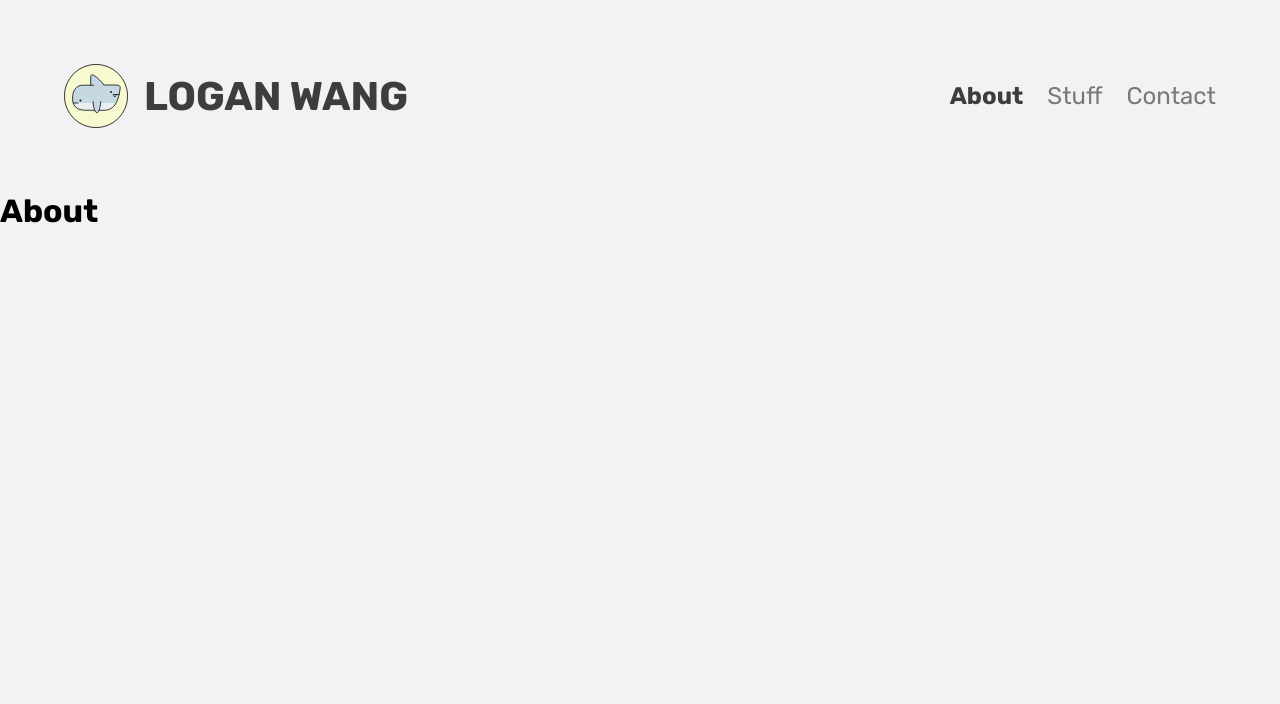
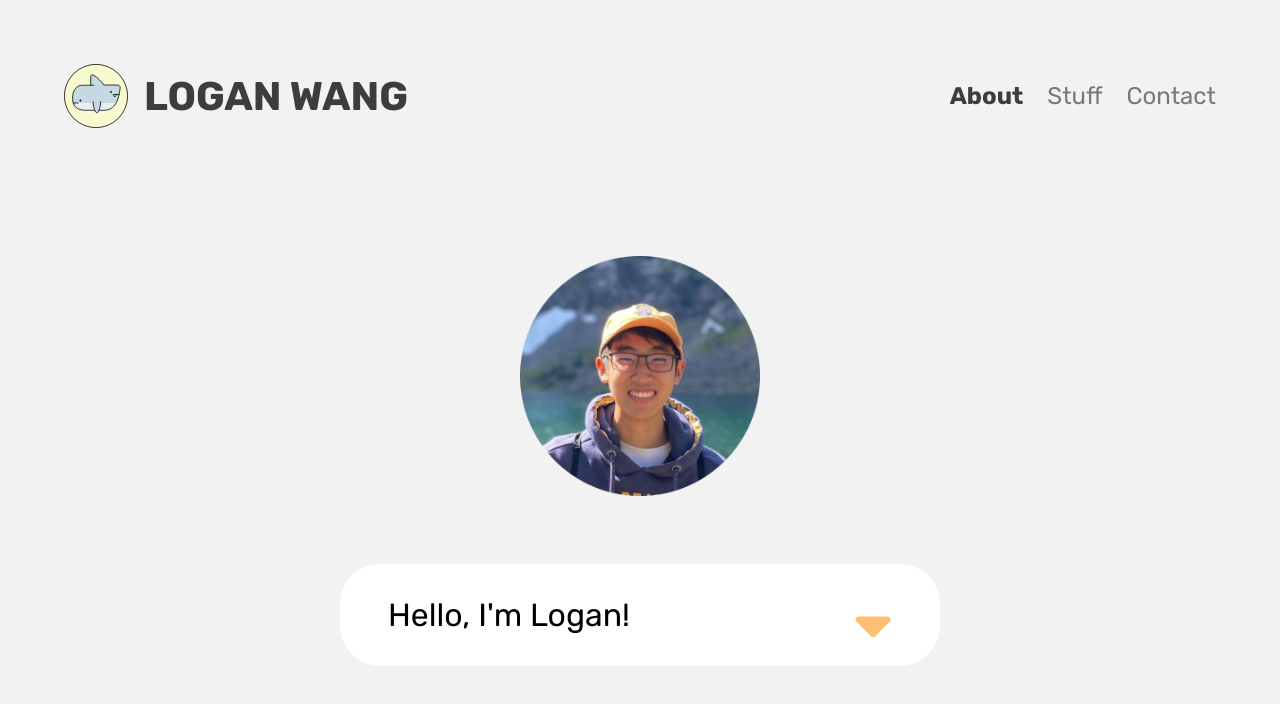
Before and after one commit to logansw/Personal-Website, a Next.js app in the folder personal-website/: page / in a window 1280 px wide. Shown: the top 704 px of the page. Built offline with nearby package versions, Linux system fonts and the light colour scheme.

Commit message:
Dialogue system implemented!

```diff
--- /dev/null
+++ b/personal-website/components/Dialogue.module.css
@@ -0,0 +1,59 @@
+.dialogue {
+  max-width: 600px;
+  width: 80%;
+  margin: auto;
+}
+
+.userResponse {
+  background-color: #FFBE73;
+  position: absolute;
+  right: 0px;
+  top: -24px;
+  padding: 16px 20px;
+  border-radius: 100px;
+}
+
+.logan {
+  display: flex;
+  background-color: white;
+  padding: 32px 48px;
+  border-radius: 40px;
+  margin: auto;
+  justify-content: space-between;
+}
+
+.text {
+  font-size: 2.0rem;
+}
+
+.arrow {
+  align-self: flex-end;
+  min-width: 32px;
+  animation: breathe ease-in-out 3s infinite;
+}
+
+@keyframes breathe {
+  0% {
+    transform: translateY(8px);
+  }
+
+  45% {
+    transform: translateY(8px);
+  }
+
+  55% {
+    transform: translateY(16px);
+  }
+
+  65% {
+    transform: translateY(8px);
+  }
+
+  100% {
+    transform: translateY(8px);
+  }
+}
+
+.relative {
+  position: relative;
+}
--- /dev/null
+++ b/personal-website/components/Dialogue.tsx
@@ -0,0 +1,61 @@
+import React from "react";
+import styles from "./Dialogue.module.css";
+import Image from "next/image"
+
+interface Props {
+  text: string,
+  userResponse: string,
+  clickHandler: any,
+  clickable?: boolean,
+}
+
+export default class Dialogue extends React.Component<Props> {
+  render() {
+    return (
+      <div className={styles.dialogue}>
+        <div className={styles.relative}>
+          {this.renderUserResponse()}
+        </div>
+        {this.renderLoganResponse()}
+      </div>
+    );
+  }
+
+  renderUserResponse() {
+    if (this.props.userResponse === "") {
+      return null;
+    } else {
+      return (
+        <div className={styles.userResponse}>
+          {this.props.userResponse}
+        </div>
+      );
+    }
+  }
+
+  renderLoganResponse() {
+    if (this.props.clickable) {
+      return (
+        <div className={styles.logan} onClick={this.props.clickHandler}>
+          <div className={styles.text}>
+            {this.props.text}
+          </div>
+          <div className={styles.arrow}>
+            <Image  src="/Arrow.svg"
+                      alt="Next"
+                      width={37}
+                      height={22}/>
+          </div>
+        </div>
+      );
+    } else {
+      return (
+        <div className={styles.logan} onClick={this.props.clickHandler}>
+          <div className={styles.text}>
+            {this.props.text}
+          </div>
+        </div>
+      );
+    }
+  }
+}
--- /dev/null
+++ b/personal-website/components/Response.module.css
@@ -0,0 +1,6 @@
+.response {
+  background-color: #FFBE73;
+  padding: 20px 24px;
+  font-size: 1.2rem;
+  border-radius: 100px;
+}
--- /dev/null
+++ b/personal-website/components/Response.tsx
@@ -0,0 +1,18 @@
+import React from "react";
+import styles from "./Response.module.css";
+import Image from "next/image"
+
+interface Props {
+  text: string,
+  clickHandler: any,
+}
+
+export default class Response extends React.Component<Props> {
+  render() {
+    return (
+      <div className={styles.response} onClick={this.props.clickHandler}>
+        {this.props.text}
+      </div>
+    );
+  }
+}
--- a/personal-website/pages/index.tsx
+++ b/personal-website/pages/index.tsx
@@ -1,80 +1,220 @@
-import Head from 'next/head'
-import Image from 'next/image'
+import React from 'react';
+import Image from 'next/image';
 import styles from '../styles/Home.module.css'
-import Text from '../components/Text';
-import Logo from '../components/Logo';
-import Link from 'next/link';
 import NavBar from '../components/NavBar';
+import Dialogue from '../components/Dialogue';
+import Response from '../components/Response';
 
-export default function Home() {
-  return(
-    <div>
-      <NavBar active="about"/>
-      <h1>About</h1>
-    </div>
-  );
+type Message = {id: string, logan: string, user: Response[], reply: string, next: string};
+type Response = {text: string, next: string};
+let dialogue: Message;
 
-  return (
-    <div className={styles.container}>
-      <Head>
-        <title>Create Next App</title>
-        <meta name="description" content="Generated by create next app" />
-        <link rel="icon" href="/favicon.ico" />
-      </Head>
+interface State {
+  dialogue: Message
+}
 
-      <main className={styles.main}>
-        <h1 className={styles.title}>
-          Welcome to <a href="https://nextjs.org">Next.js!</a>
-        </h1>
+const section2responses: {text: string, next: string}[] = [
+  {text: "Cool! I want to see!", next: "3a.1"},
+  {text: "What kinds of stuff?", next: "3b.1"},
+  {text: "Stuff is great.", next: "3c.1"}
+]
 
-        <p className={styles.description}>
-          Get started by editing{' '}
-          <code className={styles.code}>pages/index.js</code>
-        </p>
+const messageData: Message[] = [
+  {
+    id: "1.1",
+    logan: "Hello, I'm Logan!",
+    user: [],
+    reply: "",
+    next: "1.2"
+  },
+  {
+    id: "1.2",
+    logan: "Welcome to my little corner of the internet!",
+    user: [
+      {text: "Nice to meet you!", next: "2a.1"},
+      {text: "Who are you? Where am I?", next: "2b.1"},
+      {text: "Corners are great.", next: "2c.1"}
+    ],
+    reply: "",
+    next: "1.2" // No change
+  },
+  {
+    id: "2a.1",
+    logan: "Nice to meet you too!",
+    user: [],
+    reply: "Nice to meet you!",
+    next: "2a.2"
+  },
+  {
+    id: "2a.2",
+    logan: "My name is Logan Wang, I'm a CSE student at UW, and I like to make stuff (like this website)!",
+    user: section2responses,
+    reply: "Nice to meet you!",
+    next: "2a.2" // No change
+  },
+  {
+    id: "2b.1",
+    logan: "Great questions!",
+    user: [],
+    reply: "Who are you? Where am I?",
+    next: "2b.2"
+  },
+  {
+    id: "2b.2",
+    logan: "I'm Logan Wang, a CSE student at UW, and I like to make stuff!",
+    user: [],
+    reply: "Who are you? Where am I?",
+    next: "2b.3"
+  },
+  {
+    id: "2b.3",
+    logan: "This website is home to fun projects I've built for others to see!",
+    user: section2responses,
+    reply: "Who are you? Where am I?",
+    next: "2b.3" // No change
+  },
+  {
+    id: "2c.1",
+    logan: "Right? Corners ARE great.",
+    user: [],
+    reply: "Corners are great.",
+    next: "2c.2"
+  },
+  {
+    id: "2c.2",
+    logan: "Anyways, my name is Logan Wang, I'm a CSE student at UW, and I like to make stuff!",
+    user: section2responses,
+    reply: "Corners are great.",
+    next: "2c.2" // No change
+  },
+  {
+    id: "3a.1",
+    logan: "Hooray, please do!",
+    user: [],
+    reply: "Cool! I want to see!",
+    next: "3a.2"
+  },
+  {
+    id: "3a.2",
+    logan: "Enjoy your visit and have a nice day!",
+    user: [{text: "Sweet, thank you!", next: "/stuff"}],
+    reply: "Cool! I want to see!",
+    next: "3a.2" // No change
+  },
+  {
+    id: "3b.1",
+    logan: "Good question!",
+    user: [],
+    reply: "What kinds of stuff?",
+    next: "3b.2"
+  },
+  {
+    id: "3b.2",
+    logan: "Please take a look around to find out :)",
+    user: [{text: "Okidoki", next: "/stuff"}],
+    reply: "What kinds of stuff?",
+    next: "3b.2" // No change
+  },
+  {
+    id: "3c.1",
+    logan: "Yes. I like the way you think.",
+    user: [],
+    reply: "Stuff is great.",
+    next: "3c.2"
+  },
+  {
+    id: "3c.2",
+    logan: "Please take a look around and see what kinds of cool stuff you can find!",
+    user: [{text: "Peace out rainbow trout.", next: "/stuff"}],
+    reply: "Stuff is great.",
+    next: "3c.2" // No change
+  }
+];
+export default class Home extends React.Component<{}, State> {
+  constructor(props: any) {
+    super(props);
+    this.state = {
+      dialogue: messageData[0],
+    };
+    this.advanceDialogue = this.advanceDialogue.bind(this);
+    this.getMessage = this.getMessage.bind(this);
+  }
 
-        <div className={styles.grid}>
-          <a href="https://nextjs.org/docs" className={styles.card}>
-            <h2>Documentation &rarr;</h2>
-            <p>Find in-depth information about Next.js features and API.</p>
-          </a>
+  render() {
+    return(
+      <div>
+        <NavBar active="about"/>
+        <div className={styles.about}>
+          <div className={styles.flexGap} />
+          <div className={styles.pfp}>
+            <Image  src="/PFP Circle.png"
+                    alt="Logan"
+                    width={240}
+                    height={240}/>
+          </div>
+          <Dialogue text={this.state.dialogue.logan}
+                    userResponse={this.state.dialogue.reply}
+                    clickHandler={() => this.advanceDialogue(this.state.dialogue.next)}
+                    clickable={this.state.dialogue.user.length == 0} />
+          <div className={styles.responses}>
+            {this.generateResponses()}
+          </div>
+          <div className={styles.flexGap} />
+        </div>
+      </div>
+    );
+  }
 
-          <a href="https://nextjs.org/learn" className={styles.card}>
-            <h2>Learn &rarr;</h2>
-            <p>Learn about Next.js in an interactive course with quizzes!</p>
-          </a>
+  advanceDialogue(next: string) {
+    this.setState({dialogue: this.getMessage(next)});
+  }
 
-          <a
-            href="https://github.com/vercel/next.js/tree/master/examples"
-            className={styles.card}
-          >
-            <h2>Examples &rarr;</h2>
-            <p>Discover and deploy boilerplate example Next.js projects.</p>
-          </a>
+  generateResponses() {
+    const responses: Response[] = this.state.dialogue.user;
 
-          <a
-            href="https://vercel.com/new?utm_source=create-next-app&utm_medium=default-template&utm_campaign=create-next-app"
-            className={styles.card}
-          >
-            <h2>Deploy &rarr;</h2>
-            <p>
-              Instantly deploy your Next.js site to a public URL with Vercel.
-            </p>
-          </a>
-        </div>
-      </main>
+    return (
+      <div className={styles.responses}>
+        {responses.map((response: Response) =>  <div className={styles.response}>
+                                                  <Response text={response.text} clickHandler={() => this.advanceDialogue(response.next)} />
+                                                </div>)}
+      </div>
+    );
+  }
 
-      <footer className={styles.footer}>
-        <a
-          href="https://vercel.com?utm_source=create-next-app&utm_medium=default-template&utm_campaign=create-next-app"
-          target="_blank"
-          rel="noopener noreferrer"
-        >
-          Powered by{' '}
-          <span className={styles.logo}>
-            <Image src="/vercel.svg" alt="Vercel Logo" width={72} height={16} />
-          </span>
-        </a>
-      </footer>
-    </div>
-  )
+  getMessage(id: string) {
+    switch (id) {
+      case "1.1":
+        return messageData[0];
+      case "1.2":
+        return messageData[1];
+      case "2a.1":
+        return messageData[2];
+      case "2a.2":
+        return messageData[3];
+      case "2b.1":
+        return messageData[4];
+      case "2b.2":
+        return messageData[5];
+      case "2b.3":
+        return messageData[6];
+      case "2c.1":
+        return messageData[7];
+      case "2c.2":
+        return messageData[8];
+      case "3a.1":
+        return messageData[9];
+      case "3a.2":
+        return messageData[10];
+      case "3b.1":
+        return messageData[11];
+      case "3b.2":
+        return messageData[12];
+      case "3c.1":
+        return messageData[13];
+      case "3c.2":
+        return messageData[14];
+      default:
+        return messageData[0];
+    }
+  }
 }
--- a/personal-website/styles/Home.module.css
+++ b/personal-website/styles/Home.module.css
@@ -1,121 +1,31 @@
-.container {
-  min-height: 100vh;
-  padding: 0 0.5rem;
+.pfp {
+  margin-top: 64px;
+  margin-bottom: 64px;
+}
+
+.flexGap {
+  flex: 1;
+  width: 1px;
+  height: 1px;
+  background-color: red;
+}
+
+.about {
   display: flex;
   flex-direction: column;
-  justify-content: center;
-  align-items: center;
-  height: 100vh;
-}
-
-.main {
-  padding: 5rem 0;
-  flex: 1;
-  display: flex;
-  flex-direction: column;
-  justify-content: center;
   align-items: center;
 }
 
-.footer {
-  width: 100%;
-  height: 100px;
-  border-top: 1px solid #eaeaea;
+.responses {
   display: flex;
-  justify-content: center;
-  align-items: center;
+  flex-direction: column;
+  margin-top: 20px;
 }
 
-.footer a {
-  display: flex;
-  justify-content: center;
-  align-items: center;
-  flex-grow: 1;
+.response {
+  margin: auto;
 }
 
-.title a {
-  color: #0070f3;
-  text-decoration: none;
+.response + .response {
+  margin-top: 24px;
 }
-
-.title a:hover,
-.title a:focus,
-.title a:active {
-  text-decoration: underline;
-}
-
-.title {
-  margin: 0;
-  line-height: 1.15;
-  font-size: 4rem;
-}
-
-.title,
-.description {
-  text-align: center;
-}
-
-.description {
-  line-height: 1.5;
-  font-size: 1.5rem;
-}
-
-.code {
-  background: #fafafa;
-  border-radius: 5px;
-  padding: 0.75rem;
-  font-size: 1.1rem;
-  font-family: Menlo, Monaco, Lucida Console, Liberation Mono, DejaVu Sans Mono,
-    Bitstream Vera Sans Mono, Courier New, monospace;
-}
-
-.grid {
-  display: flex;
-  align-items: center;
-  justify-content: center;
-  flex-wrap: wrap;
-  max-width: 800px;
-  margin-top: 3rem;
-}
-
-.card {
-  margin: 1rem;
-  padding: 1.5rem;
-  text-align: left;
-  color: inherit;
-  text-decoration: none;
-  border: 1px solid #eaeaea;
-  border-radius: 10px;
-  transition: color 0.15s ease, border-color 0.15s ease;
-  width: 45%;
-}
-
-.card:hover,
-.card:focus,
-.card:active {
-  color: #0070f3;
-  border-color: #0070f3;
-}
-
-.card h2 {
-  margin: 0 0 1rem 0;
-  font-size: 1.5rem;
-}
-
-.card p {
-  margin: 0;
-  font-size: 1.25rem;
-  line-height: 1.5;
-}
-
-.logo {
-  height: 1em;
-  margin-left: 0.5rem;
-}
-
-@media (max-width: 600px) {
-  .grid {
-    width: 100%;
-    flex-direction: column;
-  }
-}
```
Also changed, not shown: personal-website/public/Arrow.svg (added), personal-website/public/PFP Circle.png (added).
